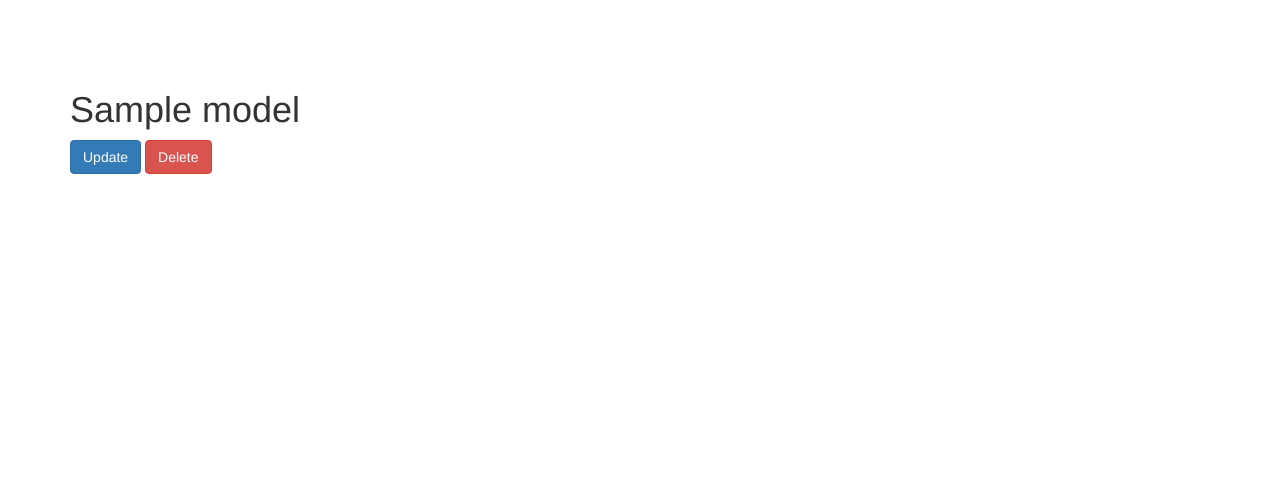
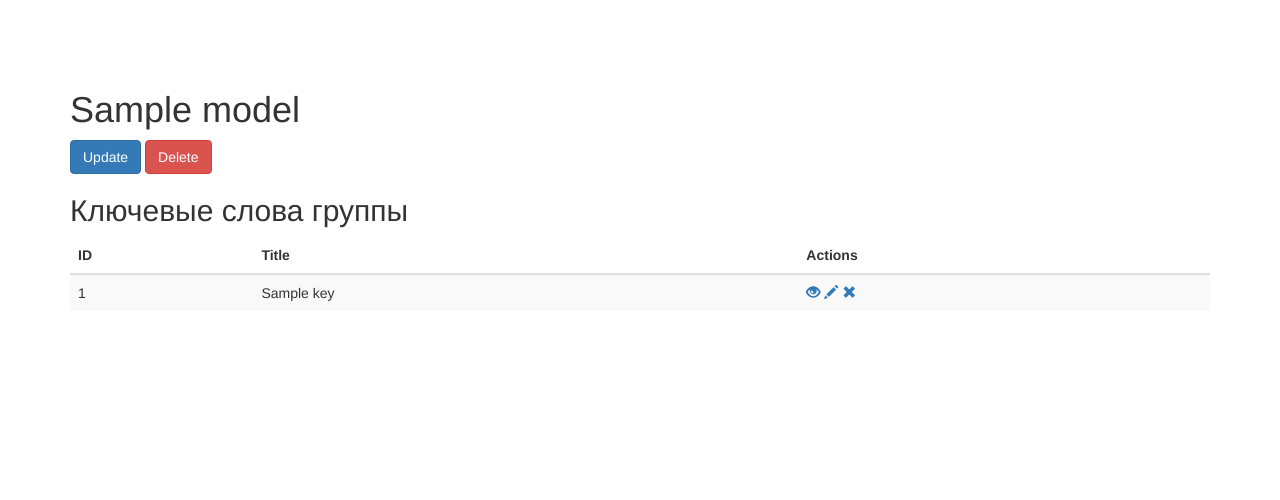
Before and after one commit to sergeinua/Yii2_basic_seo_service, a Yii app: template views/groups/view.php in a window 1280 px wide. Shown: the top 500 px of the page. Run offline with PHP 8.4 and a stand-in for Yii, Linux system fonts and the light colour scheme; the template is opened without the code that fills it: most values are stand-ins (such as "Sample title", 1, 10 or a date in 2020); data that the repository does not hold is empty; some libraries are stand-ins or nearby versions.

Commit message:
related data added to the group's view

```diff
--- a/models/Groups.php
+++ b/models/Groups.php
@@ -45,4 +45,9 @@ class Groups extends \yii\db\ActiveRecord
             'status' => 'Status',
         ];
     }
+
+    public function getKeys()
+    {
+        return $this->hasMany(Keys::className(), ['id' => 'key_id'])->viaTable(GroupKey::tableName(), ['group_id' => 'id']);
+    }
 }
--- a/views/groups/view.php
+++ b/views/groups/view.php
@@ -3,6 +3,10 @@
 use yii\helpers\Html;
 use yii\widgets\DetailView;
 use yii\grid\GridView;
+use app\models\GroupKey;
+use yii\data\ActiveDataProvider;
+use app\models\Keys;
+use yii\helpers\Url;
 
 /* @var $this yii\web\View */
 /* @var $model app\models\Groups */
@@ -11,7 +15,6 @@ $this->title = $model->title;
 $this->params['breadcrumbs'][] = ['label' => 'Groups', 'url' => ['index']];
 $this->params['breadcrumbs'][] = $this->title;
 ?>
-
 
 <div class="groups-view">
 
@@ -37,4 +40,56 @@ $this->params['breadcrumbs'][] = $this->title;
         ],
     ]) ?>
 
+    <h2>Ключевые слова группы</h2>
+
+    <?php /*= GridView::widget([
+        'dataProvider' => $dataProvider,
+        'columns' => [
+            ['class' => 'yii\grid\SerialColumn'],
+
+    //        'key_id',
+            [
+                'attribute' => 'key_id',
+                'label' => 'Ключевое слово',
+                'value' => function($data){
+                    $keys = Keys::find()->where(['id' => $data->key_id])->one();
+                    return $keys->title;
+                }
+            ],
+
+//            ['class' => 'yii\grid\ActionColumn'],
+
+
+        ],
+    ]);*/ ?>
+
+    <table class="table table-striped table-hover">
+        <thead>
+            <tr>
+                <th>ID</th>
+                <th>Title</th>
+                <th>Actions</th>
+            </tr>
+        </thead>
+        <tbody>
+        <?php foreach ($model->keys as $key) { ?>
+
+            <tr>
+                <td><?= $key->id ?></td>
+                <td><?= $key->title ?></td>
+                <td>
+                    <?= Html::a('<span class="glyphicon glyphicon-eye-open"></span>', ['/keys/view', 'id' => $key->id]) ?>
+                    <?= Html::a('<span class="glyphicon glyphicon-pencil"></span>', ['/keys/update', 'id' => $key->id]) ?>
+                    <?= Html::a('<span class="glyphicon glyphicon-remove"></span>', ['/keys/delete', 'id' => $key->id], [
+                        'data' => [
+                            'confirm' => 'Are you sure?',
+                            'method' => 'post',
+                        ]
+                    ]) ?>
+                </td>
+            </tr>
+        <?php } ?>
+        </tbody>
+    </table>
+
 </div>
--- a/views/keys/_form.php
+++ b/views/keys/_form.php
@@ -18,7 +18,6 @@ use yii\helpers\ArrayHelper;
 
     <?= $form->field($model, 'status')->textInput(['maxlength' => true]) ?>
 
-
     <?= $form->field($model, 'group_id')->dropDownList(ArrayHelper::map(Groups::find()->all(), 'id', 'title'),[
         'prompt' => 'Выберите группу',
     ]) ?>
--- a/views/keys/keys.php
+++ b/views/keys/keys.php
@@ -21,8 +21,10 @@ use yii\helpers\ArrayHelper;
 
     <?= $form->field($model, 'title')->textInput(['maxlength' => true]) ?>
 
-    <?= $form->field($model, 'status')->textInput(['maxlength' => true]) ?>
-
+    <?= $form->field($model, 'status')->dropDownList([
+        '1' => 'Активно',
+        '0' => 'Неактивно'
+    ]) ?>
 
     <?= $form->field($model, 'group_id')->dropDownList(ArrayHelper::map(Groups::find()->all(), 'id', 'title'),[
         'prompt' => 'Выберите группу',
--- a/views/keys/view.php
+++ b/views/keys/view.php
@@ -30,6 +30,10 @@ $this->params['breadcrumbs'][] = $this->title;
         'attributes' => [
             'id',
             'title',
+            [
+                'attribute' => 'status',
+                'value' => $model->status == 0 ? 'Неактивно' : 'Активно',
+            ]
         ],
     ]) ?>
 
```
